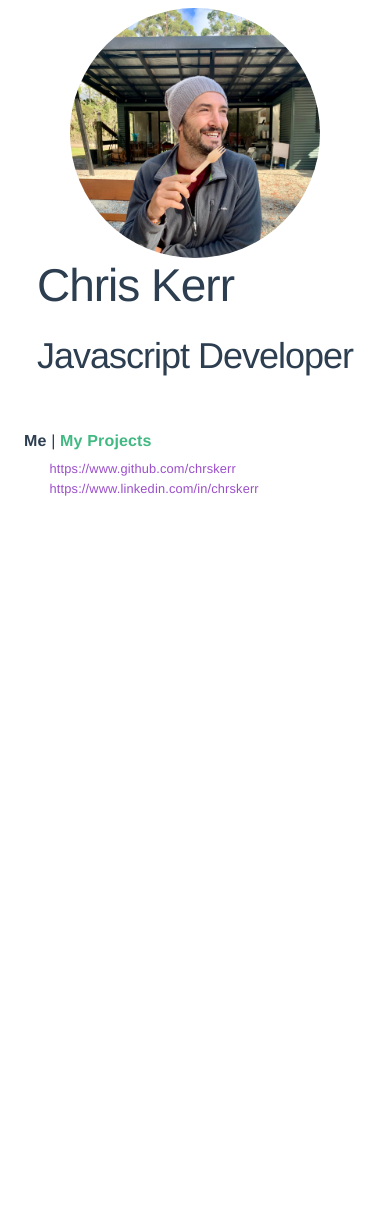
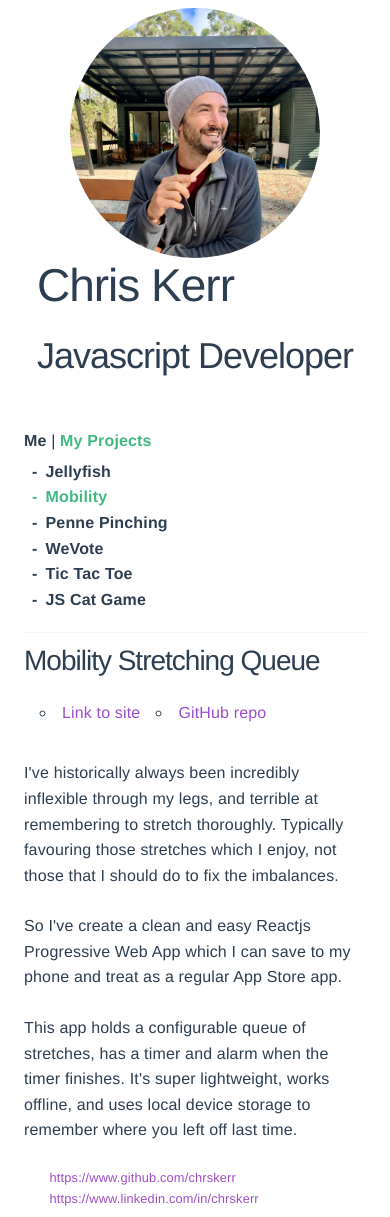
Before and after one commit to chrskerr/chrskerr.com, a Vue app: page /projects/mobility in a window 390 px wide. Before the commit the page ends 844 px from the top, so only its background shows below. Built offline with nearby package versions, Linux system fonts and the light colour scheme.

Commit message:
added Mobility page

```diff
--- a/src/components/ProjectNav.vue
+++ b/src/components/ProjectNav.vue
@@ -2,6 +2,7 @@
     <div id="nav">
         <span id='hide'>-- </span>
         <router-link to='/projects/jellyfish'>Jellyfish</router-link><span id='hide'> | </span>
+        <router-link to='/projects/mobility'>Mobility</router-link><span id='hide'> | </span>
         <router-link to='/projects/penne-pinching'>Penne Pinching</router-link><span id='hide'> | </span>
         <router-link to='/projects/wevote'>WeVote</router-link><span id='hide'> | </span>
         <!-- <router-link to="/projects/piroku">Pi-roku, amnesiatic webhosting</router-link><span id='hide'> | </span> -->
--- a/src/router/index.js
+++ b/src/router/index.js
@@ -48,11 +48,11 @@ const routes = [
 		name: "projectone",
 		component: () => import( "../views/projects/ProjectOne.vue" ),
 	},
-	// {
-	// 	path: "/projects/basicflights",
-	// 	name: "basicflights",
-	// 	component: () => import( "../views/projects/BasicFlights.vue" ),
-	// },
+	{
+		path: "/projects/mobility",
+		name: "mobility",
+		component: () => import( "../views/projects/Mobility.vue" ),
+	},
 	{
 		path: "/projects/wevote",
 		name: "wevote",
--- /dev/null
+++ b/src/views/projects/Mobility.vue
@@ -0,0 +1,35 @@
+<template>
+    <div id="jellyfish">
+        <project-nav />
+        <h3>Mobility Stretching Queue</h3>
+        <ul>
+            <li><a target="_blank" rel="noreferrer" href='https://mobility.chrskerr.com/'>Link to site</a></li>
+            <li><a href='https://github.com/chrskerr/Mobility-Queue' target="_blank" rel="noreferrer">GitHub repo</a></li>
+        </ul>
+        <p>I've historically always been incredibly inflexible through my legs, and terrible at remembering to stretch thoroughly. Typically favouring those stretches which I enjoy, not those that I should do to fix the imbalances.</p>
+        <p>So I've create a clean and easy Reactjs Progressive Web App which I can save to my phone and treat as a regular App Store app.</p>
+        <p>This app holds a configurable queue of stretches, has a timer and alarm when the timer finishes. It's super lightweight, works offline, and uses local device storage to remember where you left off last time.</p>
+    </div>
+</template>
+
+<script>
+import ProjectNav from "../../components/ProjectNav.vue";
+
+export default {
+	name: "mobility",
+	components: {
+		"project-nav": ProjectNav,
+	},
+};
+</script>
+
+<style scoped>
+    ul {
+        display: flex;
+        flex-direction: row;
+    }
+
+    li {
+        margin-left: 1em;
+    }
+</style>
```
